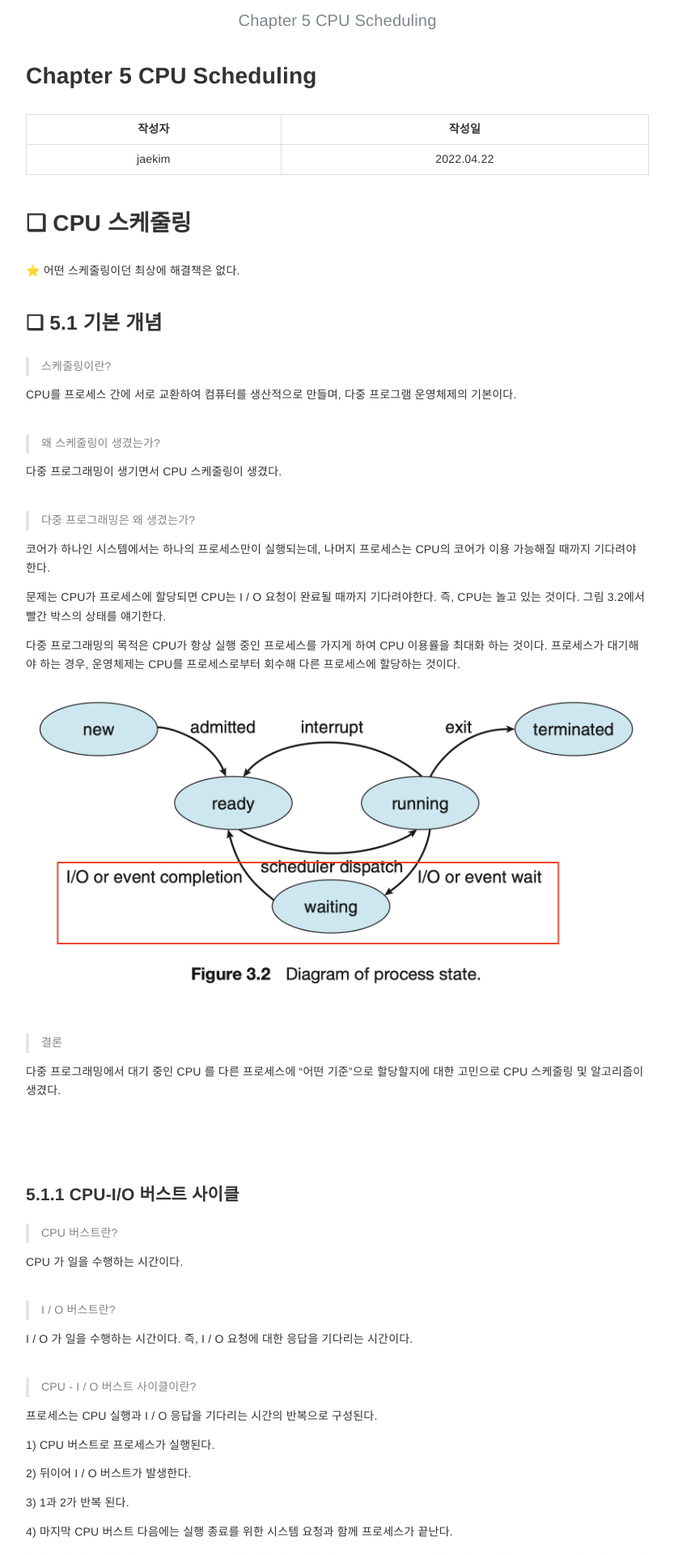
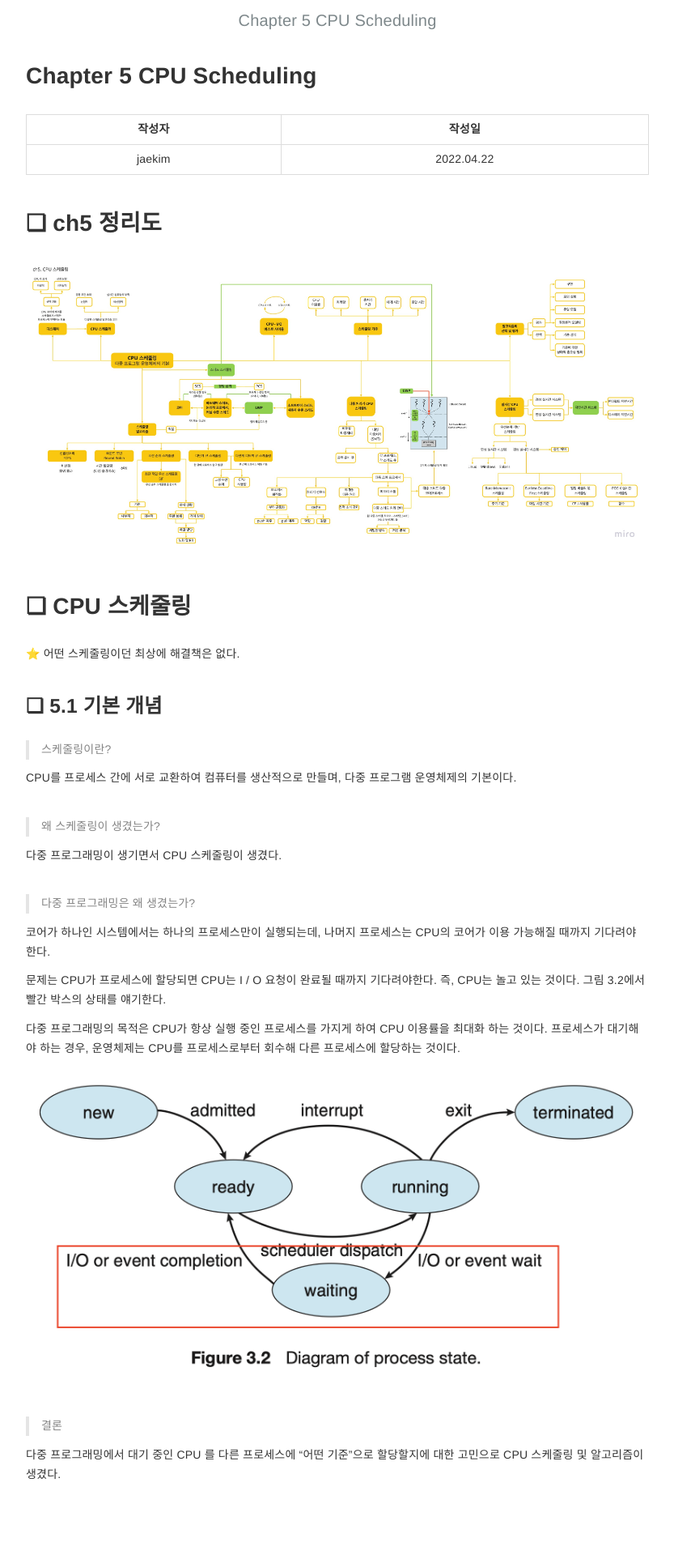
Before and after one commit to 42osStudy/os-study, a Jekyll site: the page built from _posts/2022-04-22-ch5.md, in a window 1280 px wide. Shown: the top 1920 px of the page at 81% size, without its empty margins (223-1056 px from the left). Built offline with Jekyll 4.4.1, drawn with Linux system fonts in a browser that asks for light colours; some of the changed text lies outside the part shown.

Commit message:
Update 2022-04-22-ch5.md

```diff
--- a/_posts/2022-04-22-ch5.md
+++ b/_posts/2022-04-22-ch5.md
@@ -9,6 +9,9 @@ layout: post
 |         작성자          |   작성일   |
 | :-: | :-: |
 | jaekim | 2022.04.22 |
+
+# ❏ ch5 정리도
+![Untitled](../images/ch5/Flowchart.jpg)
 
 # ❏ CPU 스케줄링
 
```
